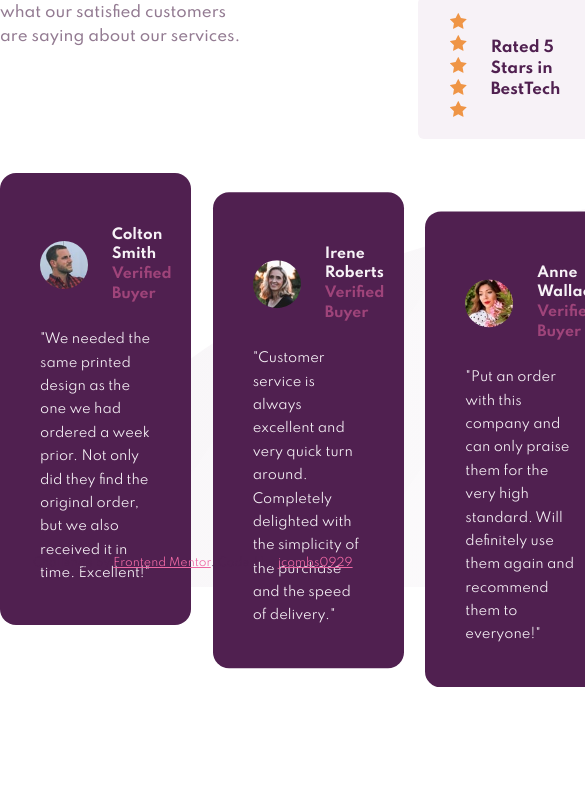
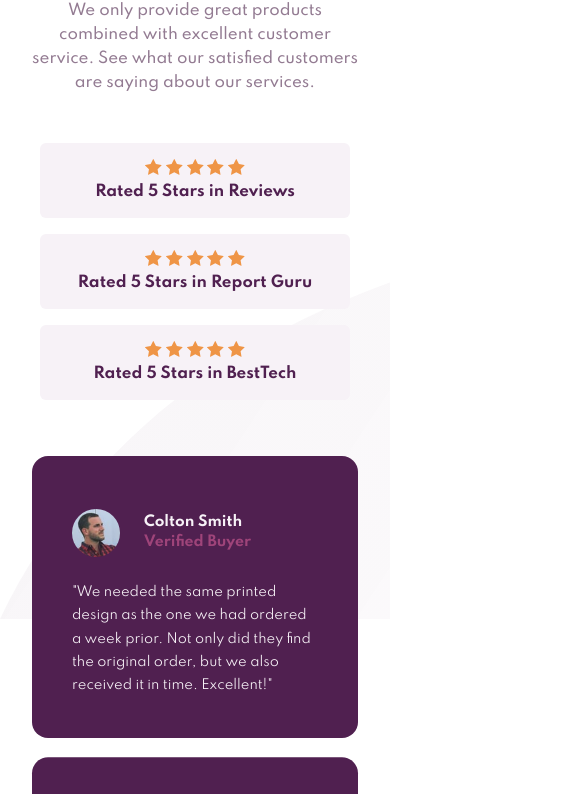
Before and after one commit to jcombs0929/social-proof-section-master, a plain HTML site: page index.html in a window 390 px wide. Shown: the part 257-1051 px from the top of the page, 585 px wide, since content can reach past the window. Before the commit the page ends 944 px from the top, so only its background shows below. Drawn offline with Linux system fonts and the light colour scheme.

Commit message:
added mobile styles

```diff
--- a/sass/styles.scss
+++ b/sass/styles.scss
@@ -1,6 +1,7 @@
 @import "./mixins";
 
-* {
+*,
+html {
   margin: 0;
   padding: 0;
   box-sizing: border-box;
@@ -16,19 +17,43 @@ body {
   justify-content: center;
   background: url(../images/bg-pattern-bottom-desktop.svg);
   background-size: cover;
+  margin: 1rem auto;
+  padding: 2rem;
+
+  @media (max-width: 960px) {
+    justify-content: flex-start;
+  }
 }
 
 main {
   display: grid;
   grid-template-columns: repeat(2, 1fr);
   grid-template-rows: repeat(2, 1fr);
+  grid-auto-rows: 1fr;
   margin: 0 auto;
   max-width: 1200px;
+
+  @media (max-width: 960px) {
+    display: block;
+
+    & > section {
+      display: grid;
+      justify-content: center;
+      align-content: center;
+      margin-bottom: 2.5rem;
+    }
+  }
 }
 
 .hero {
   color: $dark-magenta;
   padding-right: 10rem;
+
+  @media (max-width: 960px) {
+    grid-column: 1 / -1;
+    text-align: center;
+    padding: 0;
+  }
 
   h1 {
     font-size: 3rem;
@@ -46,16 +71,32 @@ main {
   display: flex;
   flex-direction: column;
   flex: 1;
+
+  @media (max-width: 960px) {
+    grid-column: 1 / -1;
+    justify-content: stretch;
+
+    & > .rating {
+      align-self: unset !important;
+    }
+  }
 }
 
 .rating {
   background-color: $light-gray-magenta;
   display: flex;
   align-items: center;
-  // max-width: 500px;
-  padding: 1rem 3rem 1rem 2rem;
+  padding: 1rem 2rem;
   border-radius: 6px;
   margin: 0.5rem;
+
+  @media (max-width: 960px) {
+    flex-direction: column;
+
+    .stars {
+      margin-right: 0;
+    }
+  }
 
   &:first-child {
     align-self: flex-start;
@@ -69,6 +110,10 @@ main {
 
   .stars {
     margin-right: 1.5rem;
+
+    @media (max-width: 960px) {
+      margin-right: 0;
+    }
   }
 
   p {
@@ -82,6 +127,15 @@ main {
   display: flex;
   justify-content: space-between;
   padding: 0.5rem 0;
+
+  @media (max-width: 960px) {
+    flex-direction: column;
+
+    & > .review {
+      align-self: unset !important;
+      width: 100%;
+    }
+  }
 }
 
 .review {
@@ -98,6 +152,7 @@ main {
   &:nth-child(2) {
     align-self: center;
     transform: translateY(1.2rem);
+    // margin-top: 1.5rem;
   }
 
   &:last-child {
@@ -132,17 +187,18 @@ main {
 }
 
 footer {
-  position: absolute;
-  bottom: 0;
+  // position: absolute;
+  // bottom: 0;
   width: 100%;
   padding: 1rem;
+  margin-top: 2rem;
 
   .attribution {
-    font-size: 11px;
+    font-size: 10px;
     text-align: center;
     color: $dark-magenta;
   }
   .attribution a {
-    color: $soft-pink;
+    color: $dark-magenta;
   }
 }
```
Also changed, not shown: sass/styles.css, 1 other file.
